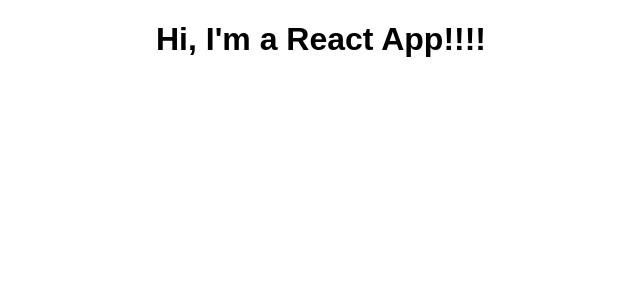
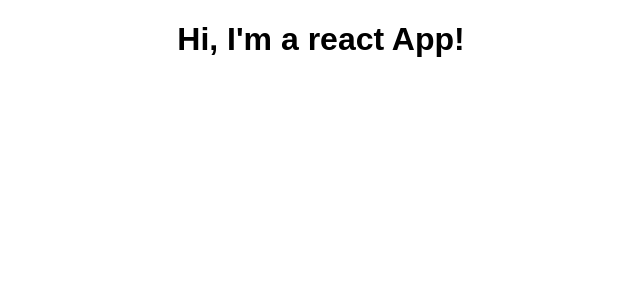
Before and after one commit to yadnyesh/max_react_redux, a React (Create React App) app in the folder react-complete-guide/: page / in a window 1280 px wide. Shown: the top 300 px of the page, without its empty margins (319-959 px from the left). Built offline with nearby package versions, Linux system fonts and the light colour scheme.

Commit message:
Use JSX instead of direct code

```diff
--- a/react-complete-guide/src/App.js
+++ b/react-complete-guide/src/App.js
@@ -3,12 +3,12 @@
 
 class App extends Component {
   render() {
-    // return (
-    //   <div className="App">
-    //     <h1>Hi, I'm a react App! </h1>
-    //   </div>
-    // );
-    return React.createElement('div', {className: 'App'}, React.createElement('h1', null, 'Hi, I\'m a React App!!!!'));
+    return (
+      <div className="App">
+        <h1>Hi, I'm a react App! </h1>
+      </div>
+    );
+    //return React.createElement('div', {className: 'App'}, React.createElement('h1', null, 'Hi, I\'m a React App!!!!'));
   }
 }
 
```
